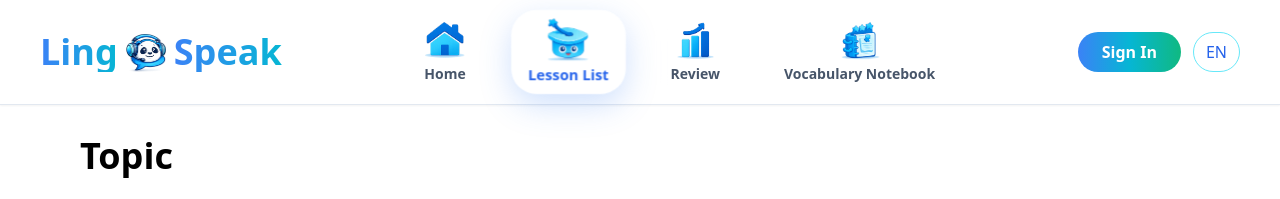
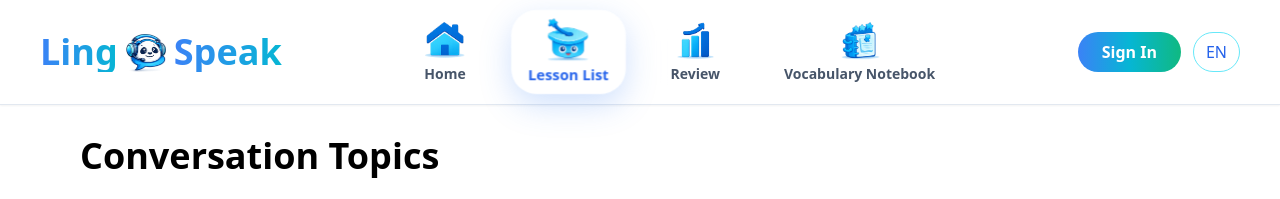
Before and after one commit to chaunhattang/LingoSpeak, a React (Vite) app in the folder my-react-app/: page /lesson in a window 1280 px wide. Shown: the top 199 px of the page. Built offline with nearby package versions, Linux system fonts and the light colour scheme.

Commit message:
sửa chữ và button

```diff
--- a/my-react-app/src/pages/Lesson.tsx
+++ b/my-react-app/src/pages/Lesson.tsx
@@ -9,7 +9,9 @@
       <Navbar />
 
       <main className="max-w-[1200px] mx-auto px-4 md:px-10 py-10 mt-16 md:mt-24">
-        <h1 className="text-3xl md:text-4xl font-black mb-6">Topic</h1>
+        <h1 className="text-3xl md:text-4xl font-black mb-6">
+          Conversation Topics
+        </h1>
 
         <div className="grid grid-cols-1 sm:grid-cols-2 lg:grid-cols-3 xl:grid-cols-4 gap-6">
           {topics.map((topic) => (
--- a/my-react-app/src/pages/SpeakingResult.tsx
+++ b/my-react-app/src/pages/SpeakingResult.tsx
@@ -82,7 +82,7 @@
           {/* Buttons */}
           <div className="w-full flex flex-col gap-4">
             <button
-              onClick={() => navigate(`/lesson/${slug}`)}
+              onClick={() => navigate("/lesson")}
               className="w-full py-4 px-6 bg-primary text-white rounded-lg font-semibold shadow-sm hover:bg-primary/90 transition flex items-center justify-center gap-2"
             >
               <span className="material-symbols-outlined">library_books</span>
--- a/my-react-app/src/pages/VocabularyNotebook.tsx
+++ b/my-react-app/src/pages/VocabularyNotebook.tsx
@@ -11,7 +11,9 @@
 
       {/* Main */}
       <main className="max-w-[1200px] mx-auto px-4 md:px-10 py-10 mt-16 md:mt-24">
-        <h1 className="text-3xl md:text-4xl font-black mb-6">Chủ đề từ vựng</h1>
+        <h1 className="text-3xl md:text-4xl font-black mb-6">
+          Vocabulary Topics
+        </h1>
 
         {/* Topic list */}
         <div className="grid grid-cols-1 sm:grid-cols-2 lg:grid-cols-3 xl:grid-cols-4 gap-6">
```
